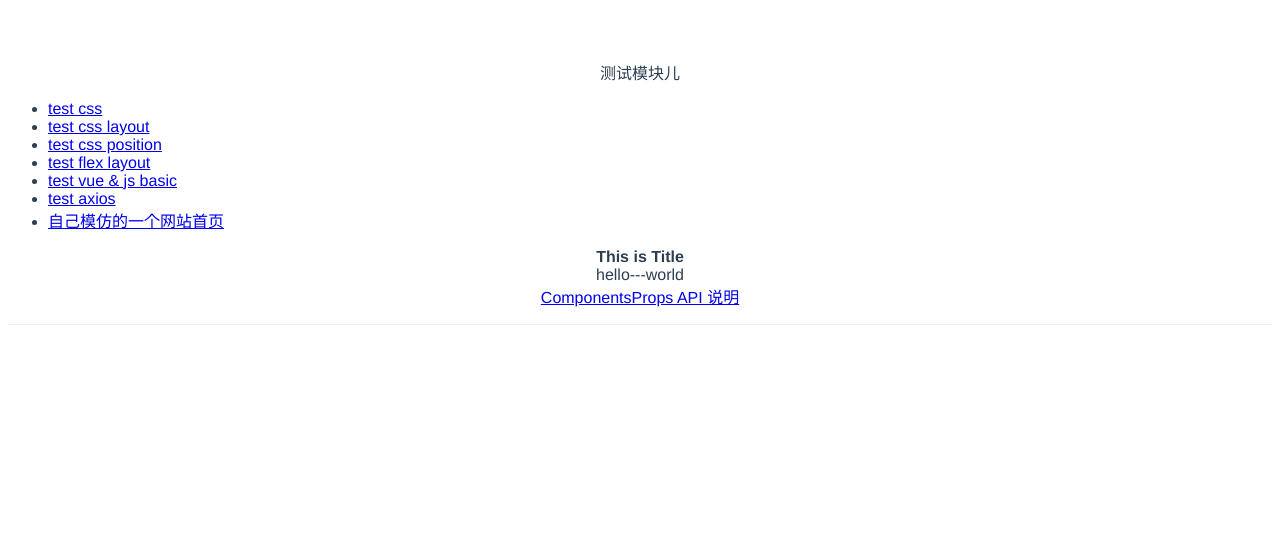
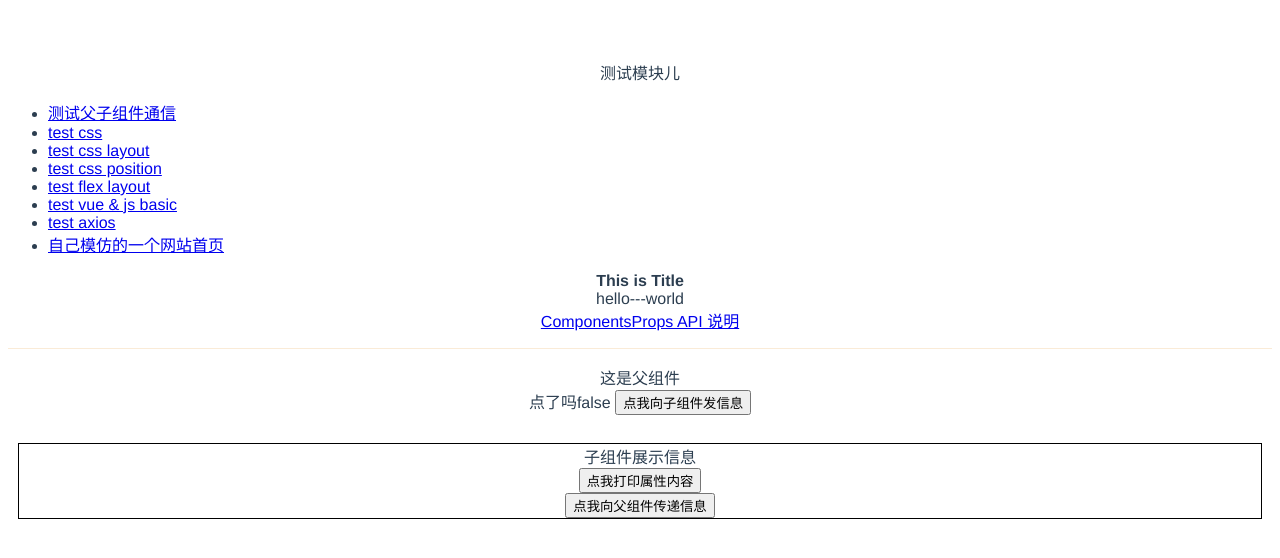
Before and after one commit to fanthus/vue-practice, a Vue app: page /test/component/communicate in a window 1280 px wide. Shown: the top 558 px of the page. Built offline with nearby package versions, Linux system fonts and the light colour scheme.

Commit message:
feat: 更新父子组件的通信方式

```diff
--- a/src/App.vue
+++ b/src/App.vue
@@ -2,6 +2,9 @@
   <div id="app">
     测试模块儿
     <ul>
+      <li class="list-style">
+        <router-link to="/test/component/communicate">测试父子组件通信</router-link>
+      </li>
       <li class="list-style">
         <router-link to="/testcss">test css</router-link>
       </li>
--- /dev/null
+++ b/src/components/TestComponentChild.vue
@@ -0,0 +1,51 @@
+<template>
+  <div class="child-container">
+    <div>
+      子组件展示信息
+      <div>
+        <button @click="printProperty">点我打印属性内容</button>
+      </div>
+      <div>
+        <button @click="clickSendMsgToParent">点我向父组件传递信息</button>
+      </div>
+    </div>
+  </div>
+</template>
+
+<script>
+
+export default {
+  name:"ChildComponent",
+  data() {
+    return {
+
+    }
+  },
+  props: [
+    'childName',
+    'bindChildName',
+  ],
+  methods: {
+    printProperty() {
+      console.log(this.bindChildName);
+      console.log(this.childName);
+    },
+    clickSendMsgToParent() {
+      console.log("clickSendMsgToParent");
+    },
+    someOneClickMe() {
+      console.log("someOneClickMe");
+    }
+  }
+}
+
+</script>
+
+<style>
+
+.child-container {
+  margin: 10px 10px 10px 10px;
+  border: 1px solid #000; /* 宽度为1px，实线边框，颜色为 #ccc */
+}
+
+</style>
--- /dev/null
+++ b/src/components/TestComponentFather.vue
@@ -0,0 +1,42 @@
+<template>
+  <div class="container">
+    <div class="container-fater">
+      这是父组件
+      <div>
+        点了吗{{ clicked }}
+        <button @click="clickSendMsgToChild">点我向子组件发信息</button>
+      </div>
+      <br>
+      <ChildComponent :bindChildName="this.childName" childName="xxx" ref="child">Child</ChildComponent>
+    </div>
+  </div>
+</template>
+
+<script>
+
+import ChildComponent from "./TestComponentChild.vue"
+
+export default {
+  name: "FatherComponent",
+  components: {
+    ChildComponent
+  },
+  data() {
+    return {
+      childName:"this is child name from father",
+      clicked:false
+    }
+  },
+  methods: {
+    clickSendMsgToChild() {
+      this.clicked = true
+      this.$refs.child.someOneClickMe()
+    }
+  }
+}
+
+</script>
+
+<style lang="scss" scoped>
+
+</style>
--- a/src/router.js
+++ b/src/router.js
@@ -1,5 +1,6 @@
 
 import VueRouter from 'vue-router'
+import TestComponentFather from './components/TestComponentFather.vue'
 import TestCSS from './components/TestCSS.vue'
 import TestVueBasic from './components/TestVueBasic';
 import TestCSSLayout from './components/TestCSSLayout.vue'
@@ -11,6 +12,10 @@ import TestWebHome from './components/TestWebHome.vue'
 const router = new VueRouter({
   mode: 'history',
   routes:[
+    {
+      path: '/test/component/communicate',
+      component: TestComponentFather
+    },
     {
       path: '/testcss',
       component: TestCSS
```
